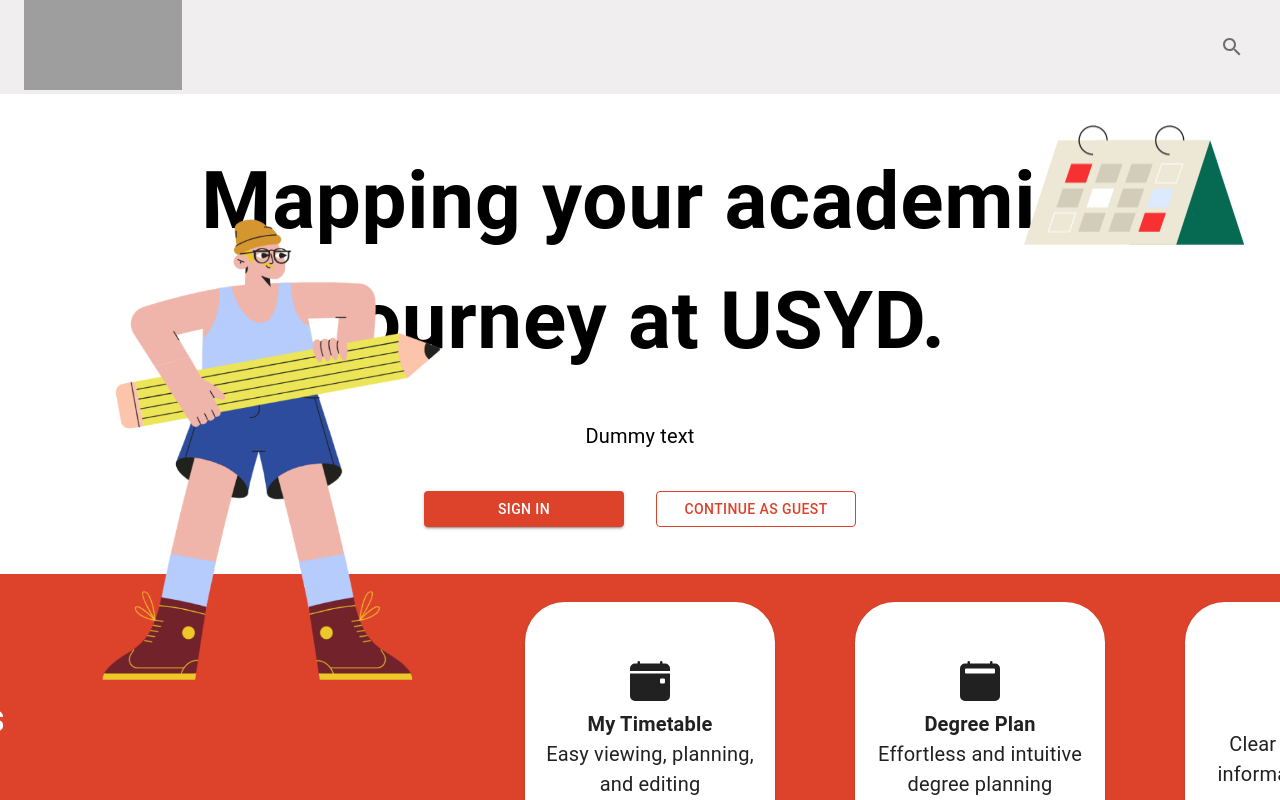
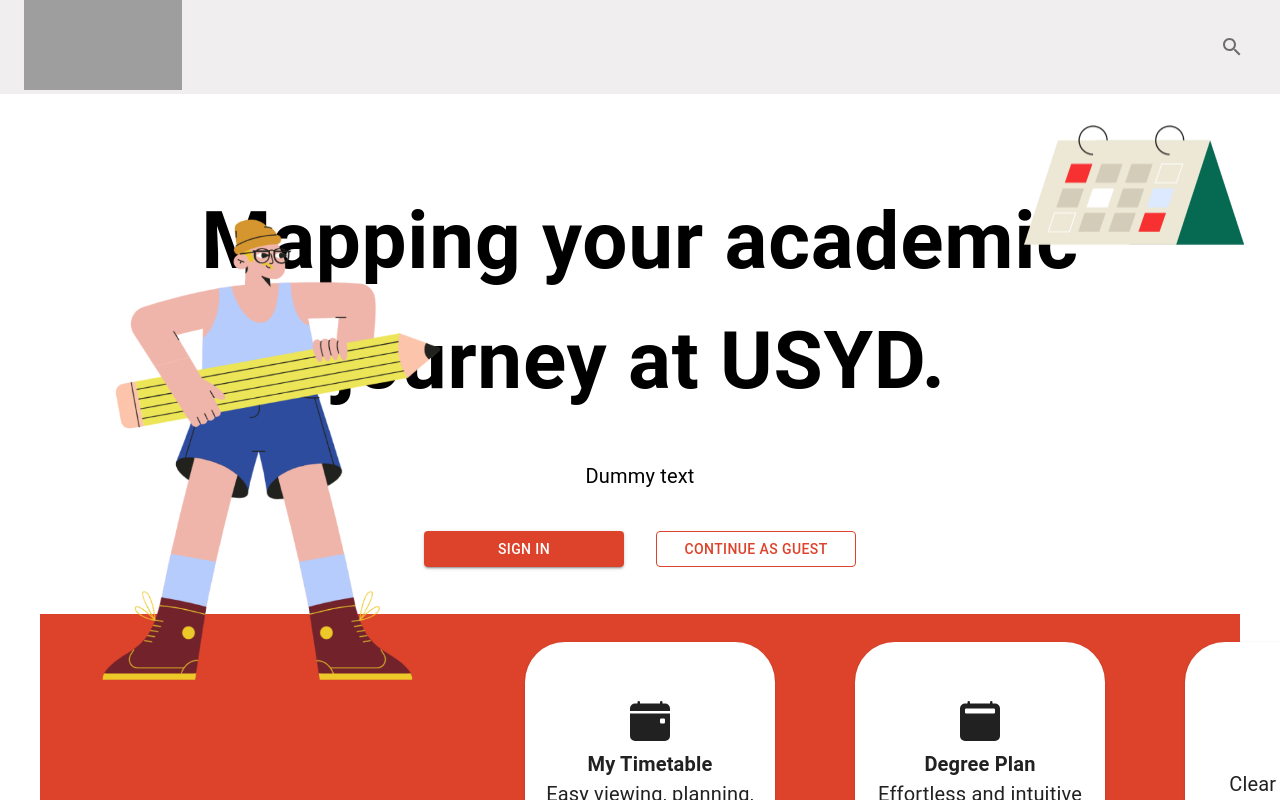
Before and after one commit to USYDUniTrack/UniTrack_WebApp, a Next.js app: page / in a window 1280 px wide. Shown: the top 800 px of the page. Built offline with nearby package versions, Linux system fonts and the light colour scheme; grey boxes are pictures that could not be loaded.

Commit message:
Added continue as guest button to home page

```diff
--- a/src/app/globals.css
+++ b/src/app/globals.css
@@ -89,7 +89,7 @@
 /* Home page css start */
 .PageContent {
   display: flex;
-  /* padding: 40px; */
+  padding: 40px;
   justify-content: flex-start;
 }
 
```
